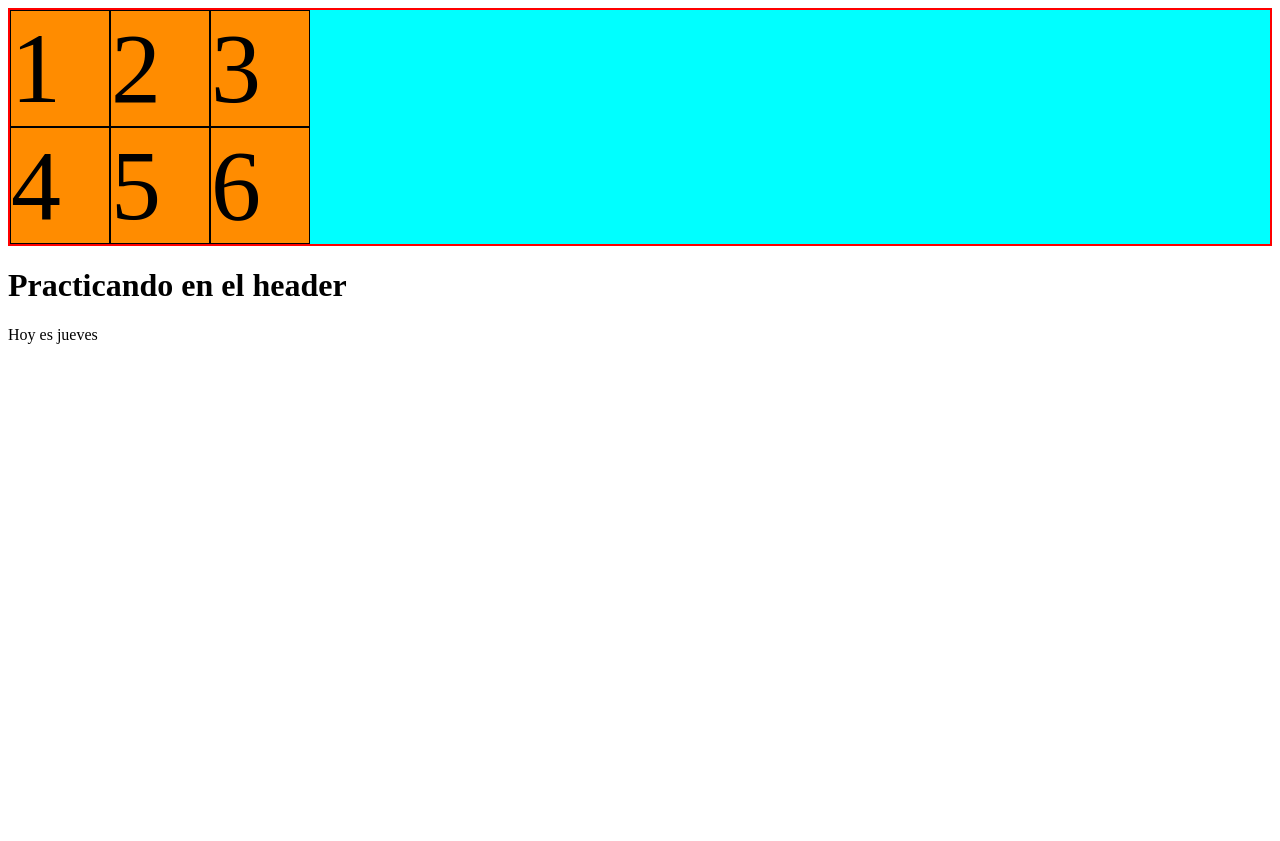
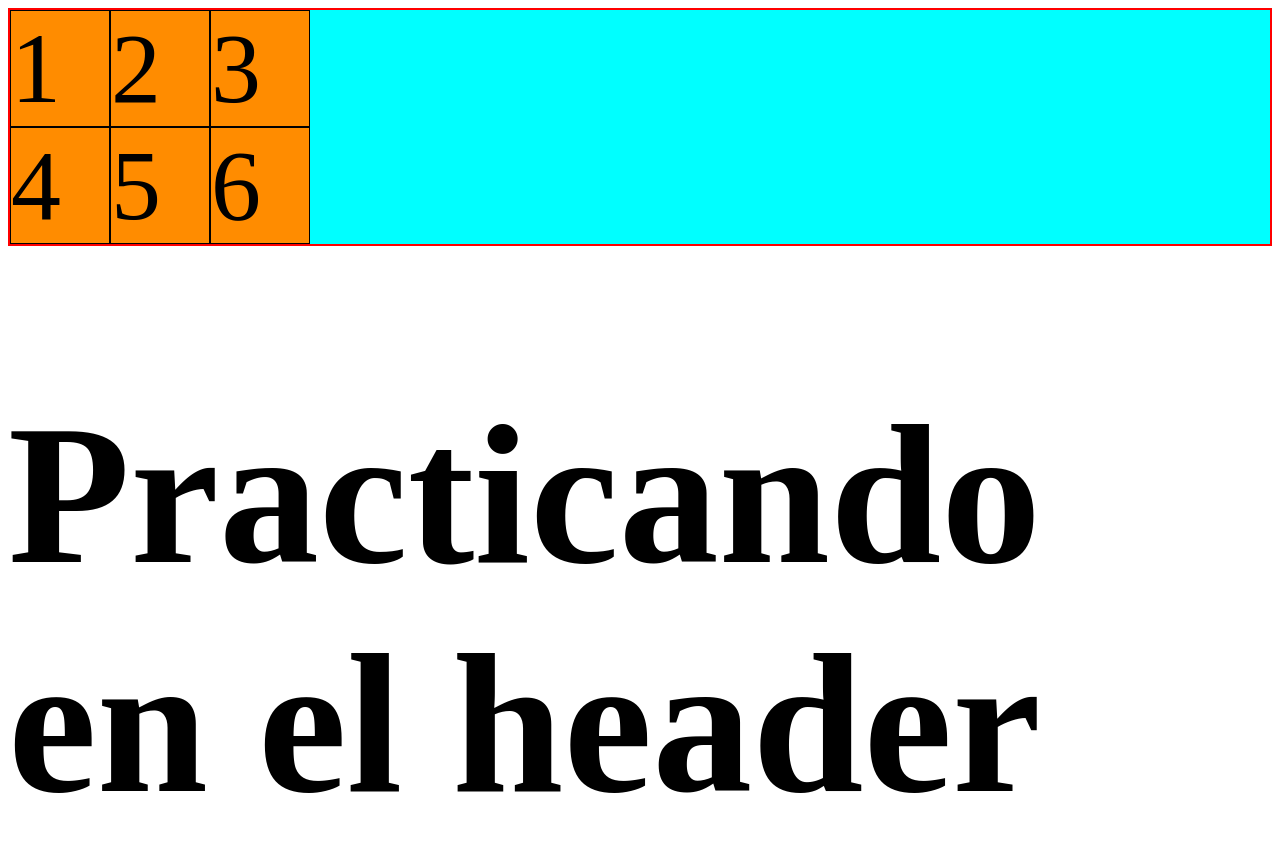
Before and after one commit to ajaramillomont/gridlayout1, a plain HTML site: page index.html in a window 1280 px wide. Shown: the top 841 px of the page. Before the commit the page ends 800 px from the top, so only its background shows below. Drawn offline with Linux system fonts and the light colour scheme.

Commit message:
agregue unas lineas a mi archivo .css

```diff
--- a/estilos.css
+++ b/estilos.css
@@ -10,3 +10,10 @@
     border: 1px solid black;
     font-size: 100px;
 }
+
+h1 {
+    font-size: 200px;
+}
+p {
+    font-size: 300px;
+}
```
